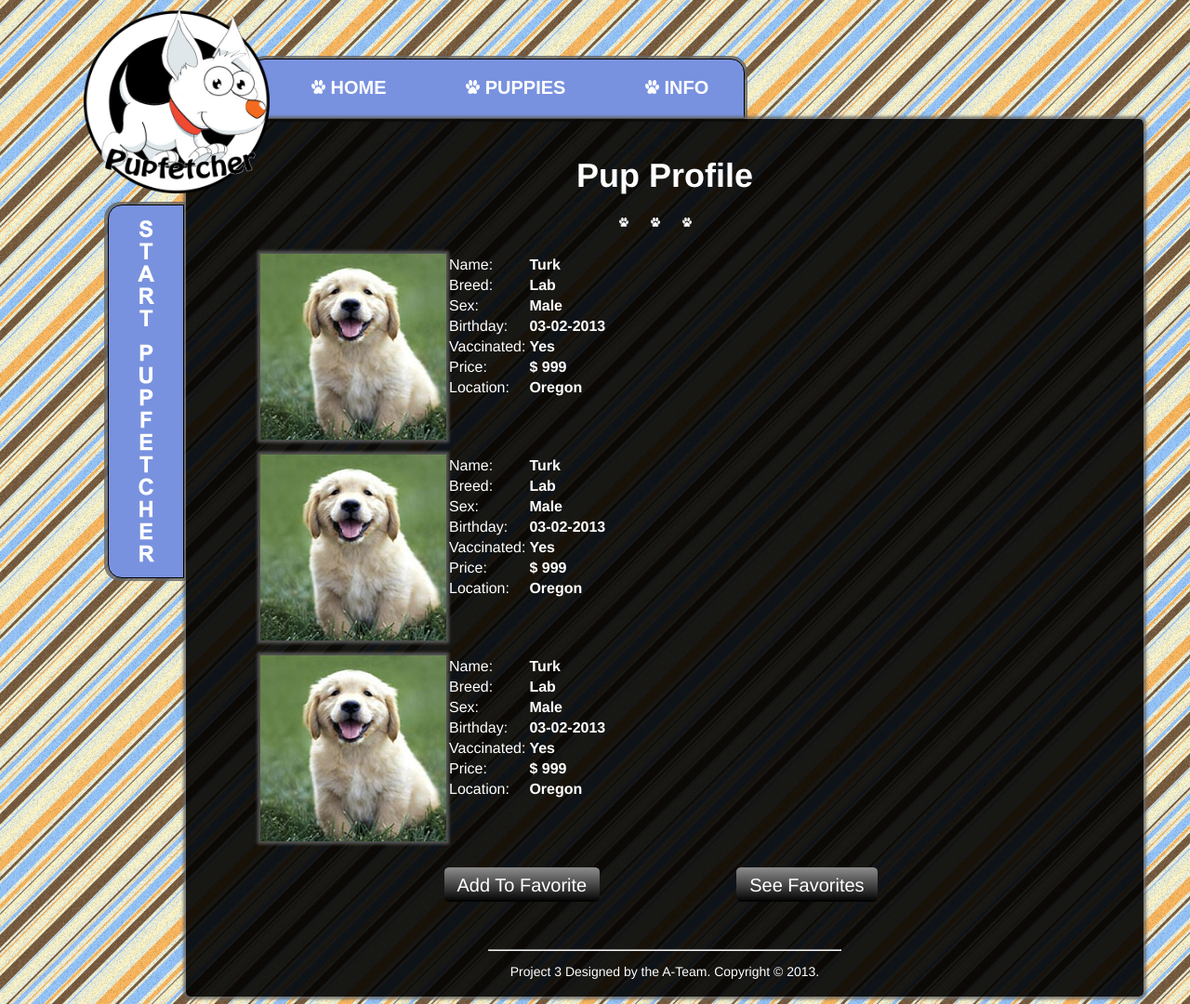
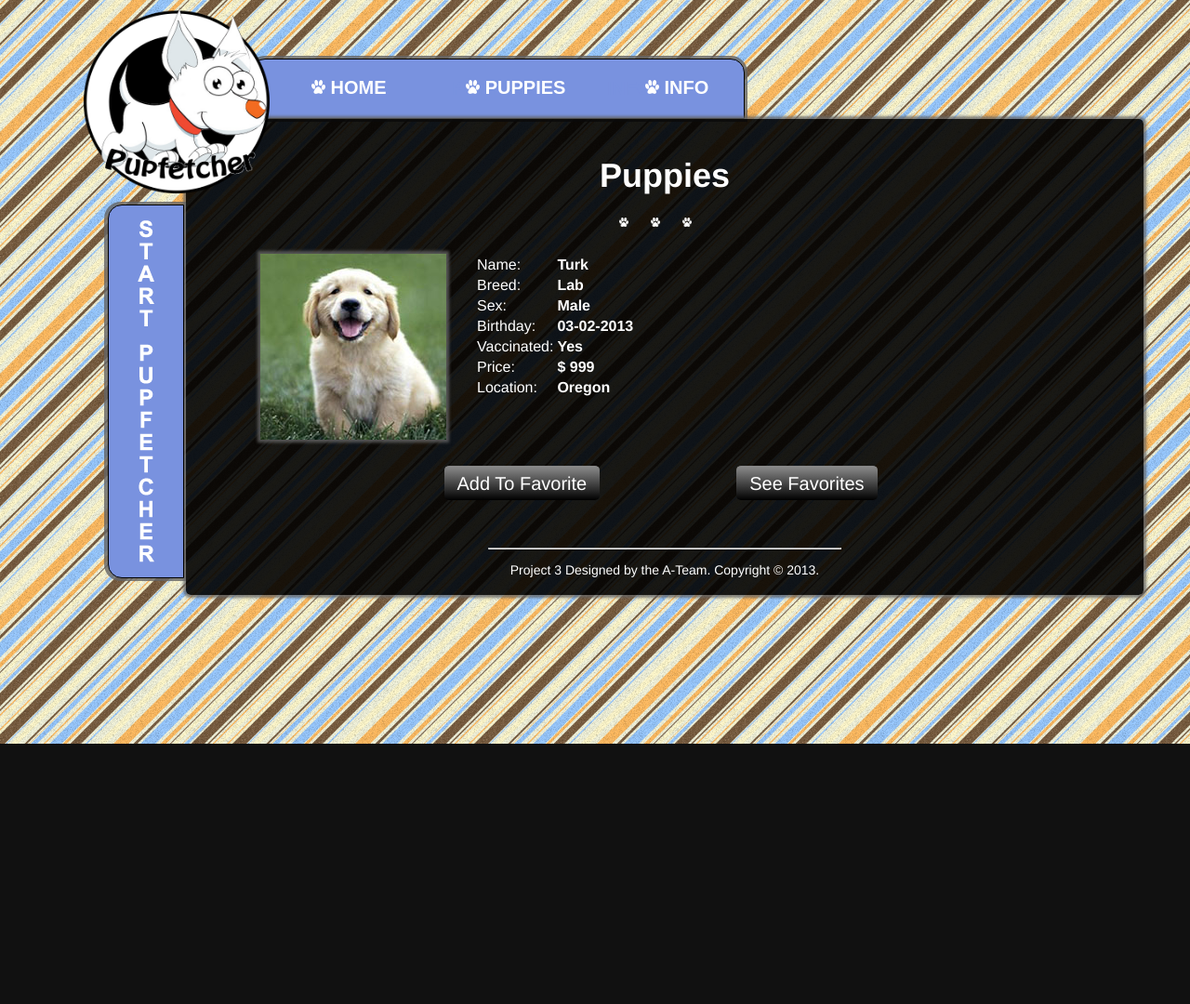
Before and after one commit to manningjr/CSCI3950.Project3, a PHP site: page /puppies.php in a window 1280 px wide. Shown: the whole page at 93% size. After the commit the page ends 800 px from the top, so only its background shows below. Run offline with PHP 8.4, Linux system fonts and the light colour scheme; data comes from the database, SQL or seed files in the repository.

Commit message:
See extended description if you want important details
Search function - retrieves the data, but I haven't gotten to do
anything substantial with it yet.

puppies.php - Gets the info from the database and prints correctly;
however, if I remove some of the info and just print out name, sex, and
breed, evertyhing freaks out. I think it's because the classes are all
floated left? I don't really know. I am leaving all the information for
now so it works when we submit something tomorrow.

pupInfo.php - I don't have this working properly. It does get the info
from the database, but we have to set up the links on puppies.php to
send just the puppy_id of the selected puppy so I can query that and
get the correct info. I will try to work on this tomorrow morning I
guess.

css/pupInfo.css - All I changed was the margin-right on the puppic
class so that it would look a little better. Nothing huge.

```diff
--- a/css/pupInfo.css
+++ b/css/pupInfo.css
@@ -23,6 +23,7 @@
 
 .puppic{
  	float:left;
+ 	margin-right: 30px;
  	-moz-box-shadow: 0 0 3px 3px rgba(100, 100, 100, 0.8);
 	-webkit-box-shadow: 0 0 3px 3px rgba(100, 100, 100, 0.8);
 	box-shadow: 0 0 3px 3px rgba(100, 100, 100, 0.8);
--- a/puppies.php
+++ b/puppies.php
@@ -5,7 +5,7 @@
   <head>
     <meta http-equiv="Content-Type" content="text/html; charset=UTF-8" />
 
-    <title>Puprofile</title>
+    <title>Puppies</title>
 
     <link rel="stylesheet" type="text/css" href="css/style.css">
     <link rel="stylesheet" type="text/css" href="css/pupInfo.css">
@@ -32,42 +32,14 @@
           include("navBar.php");
 
 
-            $database = database_connect();
 
-            $q1 = "SELECT * FROM `puppies`";
-
-            $blah = mysql_query($q1);
-
-
-            while($puppy = mysql_fetch_assoc($blah))
-            {
-              $pupName = $puppy['name'];
-              $breed = $puppy['breed'];
-              $birthday = $puppy['birthday'];
-              $sex = $puppy['sex'];
-              if ($puppy['vaccination'] == 1)
-                $vaccin = "Yes";
-              else
-                $vaccin = "No";
-              $price = $puppy['price'];
-              $location = $puppy['location'];
-            }
       ?>
 
         <div class="contentProfile">
 
-
-
-
-
-
-
-
-
           <div class="title">
-            Pup Profile
+            Puppies
           </div>
-
 
 
      <div class="paws">
@@ -83,11 +55,35 @@
 
 
     <?php
-		for($puppy_id=0; $puppy_id<3; $puppy_id++)
+
+      $database = database_connect();
+
+      $q1 = "SELECT * FROM `puppies`";
+
+      $blah = mysql_query($q1);
+
+
+      while($puppy = mysql_fetch_assoc($blah))
       {
+        $puppy_id = $puppy['puppy_id'];   // Keep as hidden field on image links to pupInfo. Then we can just send this field with the link and query for the correct id on pupInfo.php
+        $pupName = $puppy['name'];
+        $breed = $puppy['breed'];
+        $birthday = $puppy['birthday'];
+        $sex = $puppy['sex'];
+        if ($puppy['vaccination'] == 1)
+          $vaccin = "Yes";
+        else
+          $vaccin = "No";
+        $price = $puppy['price'];
+        $location = $puppy['location'];
+        $img = $puppy['img_name'];
+
+        $puppies[] = $puppy;  //Stores info into puppies[] for potential use later. May not be necessary.
+
         echo "<div class='puppic'>";
-    		echo"<img src='img/puppic/11.jpg' alt='Demo image' id='11' />";
+          echo"<img src='$img' alt='Puppy image'/>";
         echo "</div>";
+
         echo "<div class='puppy-list'>";
           echo "<table>";
             echo "<tr><td>Name:</td><td><b>$pupName</b></td></tr>";
@@ -99,6 +95,8 @@
             echo "<tr><td>Location:</td><td><b>$location</b></td></tr>";
           echo "</table>";
         echo "</div>";
+
+
       }
     ?>
     </div>
```
Also changed, not shown: pupInfo.php (+26 -24 lines). Lines whose indentation alone changed are shown as unchanged.
